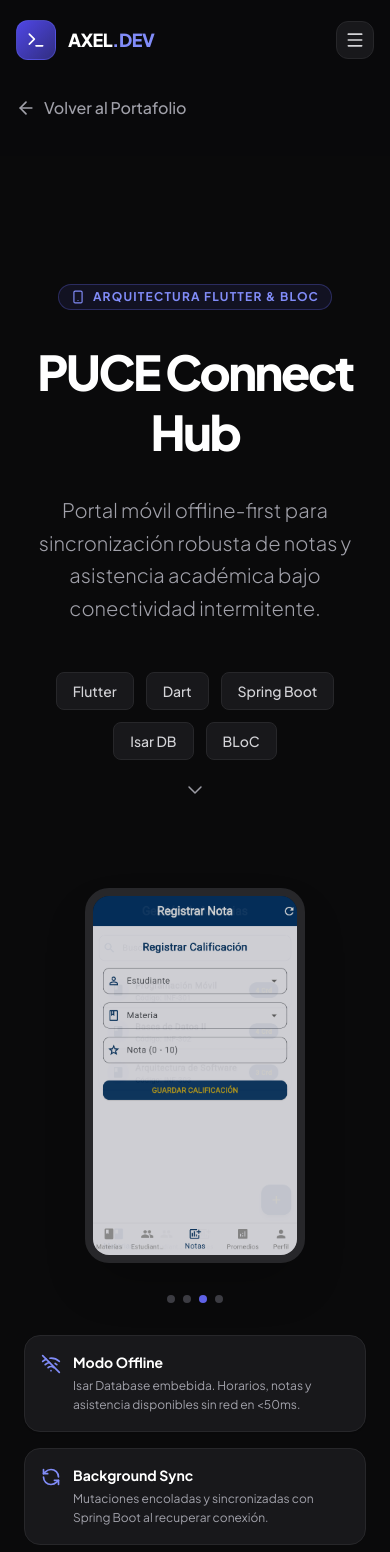
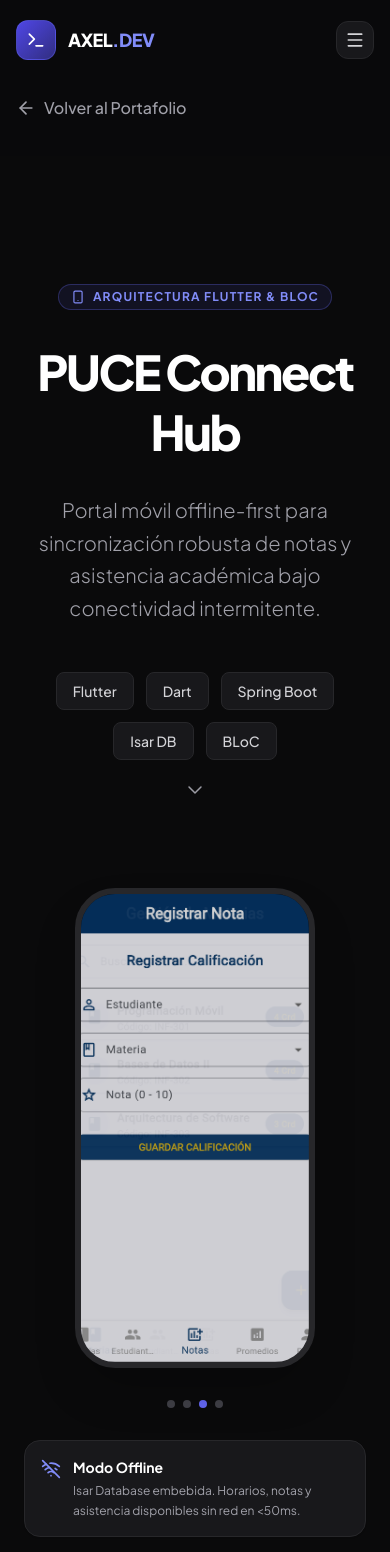
Before and after one commit to Axl07s/portfolio-axel, a React (Vite) app: page /project/puce-connect-hub in a window 390 px wide. Shown: the top 1552 px of the page. Built offline with nearby package versions, Linux system fonts and the light colour scheme.

Commit message:
fix(ui): enforce standard 1:2 phone aspect ratio (260x520) to maintain phone illusion while preventing excessive side cropping

```diff
--- a/src/components/project-layouts/EditorialLayout.tsx
+++ b/src/components/project-layouts/EditorialLayout.tsx
@@ -102,7 +102,7 @@ export function EditorialLayout({ project }: { project: PersonalProject }) {
               return (
                 <div
                   key={imgSrc}
-                  className={`absolute w-[280px] aspect-[1170/1992] bg-zinc-950 rounded-[2rem] border-[8px] border-zinc-800 shadow-[0_0_50px_rgba(0,0,0,0.5)] overflow-hidden transition-all duration-1000 ease-[cubic-bezier(0.23,1,0.32,1)] ${opacity}`}
+                  className={`absolute w-[260px] h-[520px] bg-zinc-950 rounded-[2.5rem] border-[6px] border-zinc-800 shadow-[0_0_50px_rgba(0,0,0,0.5)] overflow-hidden transition-all duration-1000 ease-[cubic-bezier(0.23,1,0.32,1)] ${opacity}`}
                   style={{ transform, zIndex }}
                 >
                   <img src={imgSrc} alt="App Screen" className="w-full h-full object-cover object-top" />
@@ -148,7 +148,7 @@ export function EditorialLayout({ project }: { project: PersonalProject }) {
       <section id="editorial-phones-mobile" className="lg:hidden relative py-16 px-6 z-20">
         {/* Centered phone with crossfade */}
         <div className="flex justify-center mb-8">
-          <div className="w-[220px] aspect-[1170/1992] bg-zinc-950 rounded-3xl border-[8px] border-zinc-800 shadow-2xl overflow-hidden relative">
+          <div className="w-[240px] h-[480px] bg-zinc-950 rounded-[2.5rem] border-[6px] border-zinc-800 shadow-2xl overflow-hidden relative">
             {images.map((imgSrc, index) => (
               <img
                 key={imgSrc}
```
